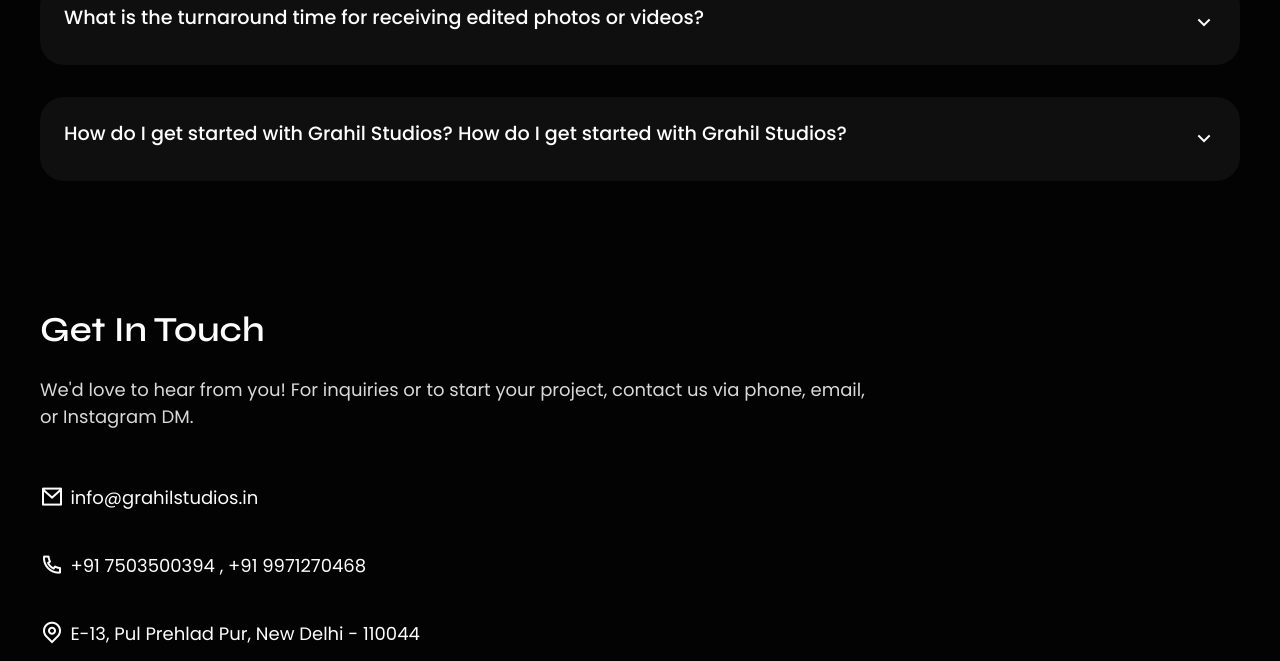
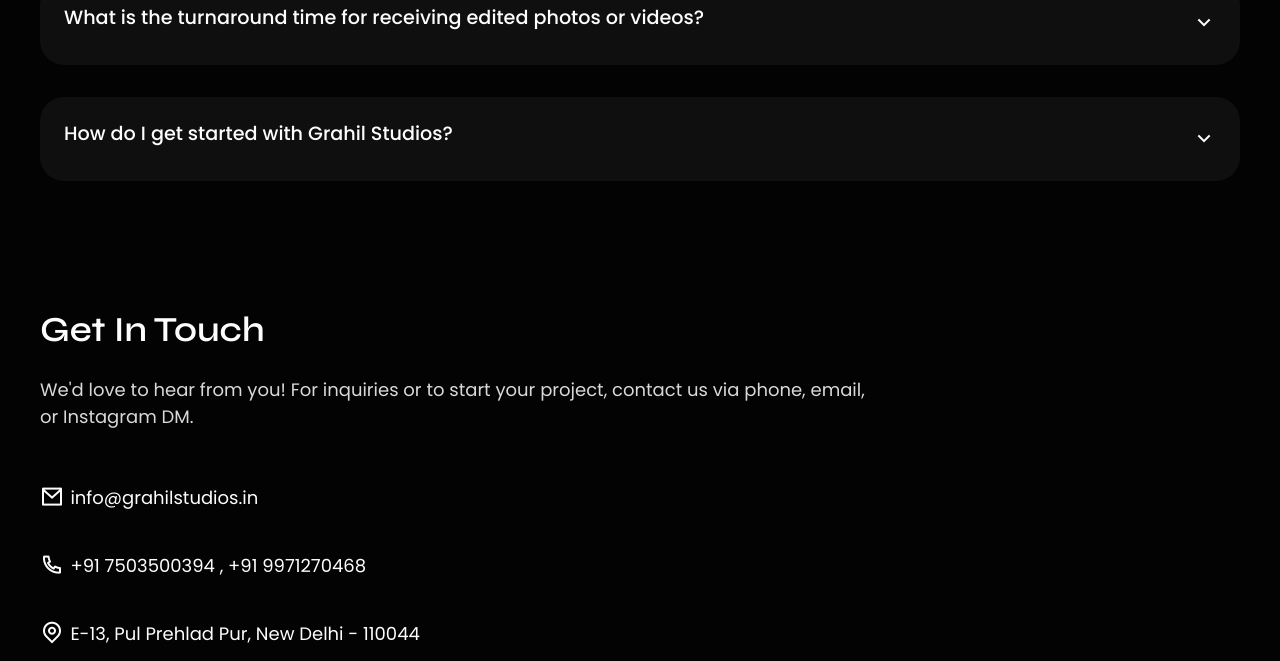
Before and after one commit to komal8556/Grahil_Studios_Website, a plain HTML site: page index.html in a window 1280 px wide. Shown: the part 4260-4921 px from the top of the page. Drawn offline with nearby package versions, Linux system fonts and the light colour scheme.

Commit message:
Fixed one mistake

```diff
--- a/index.html
+++ b/index.html
@@ -427,8 +427,7 @@
           <div class="faq-box">
             <div class="question">
               <p class="faq-question chevron-icon">
-                How do I get started with Grahil Studios? How do I get started
-                with Grahil Studios?
+                How do I get started with Grahil Studios?
               </p>
               <i class="ri-arrow-down-s-line icon-medium"></i>
             </div>
```
